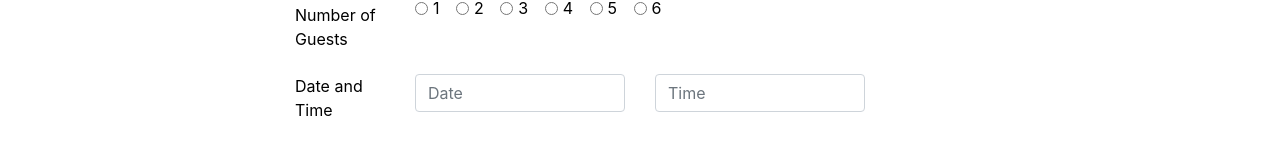
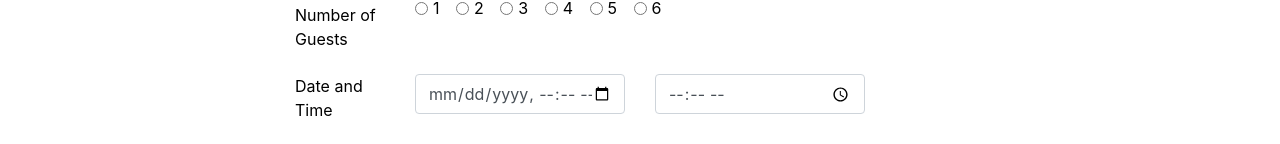
Before and after one commit to ChetanBhargav/HTML-CSS--SASS-practice, a website: page index.html in a window 1280 px wide. Shown: the part 1685-1829 px from the top of the page. Drawn offline with nearby package versions, Linux system fonts and the light colour scheme.

Commit message:
date and time input is used

```diff
--- a/index.html
+++ b/index.html
@@ -157,13 +157,13 @@
 
                         <div class="row row-card justify-content-start">
                             <div class="col-12 col-sm-2">
-                             <label for="Date and Time" class="col-3-form-label ">Date and Time</label>
+                             <label for="Date and Time" class="col-3-form-label"   >Date and Time</label>
                             </div>
                             <div class="col-12 col-sm-4">
-                              <input type="text" class="form-control" id="Date"   placeholder="Date">
+                              <input type="datetime-local" class="form-control" id="Date"   placeholder="Date" >
                             </div>
                             <div class="col-12 col-sm-4">
-                              <input type="text" class="form-control"  id="Time"   placeholder="Time">
+                              <input type="time" class="form-control"  id="Time"   placeholder="Time">
                             </div>
                       </div>
                       <div class="row row-card">
```
